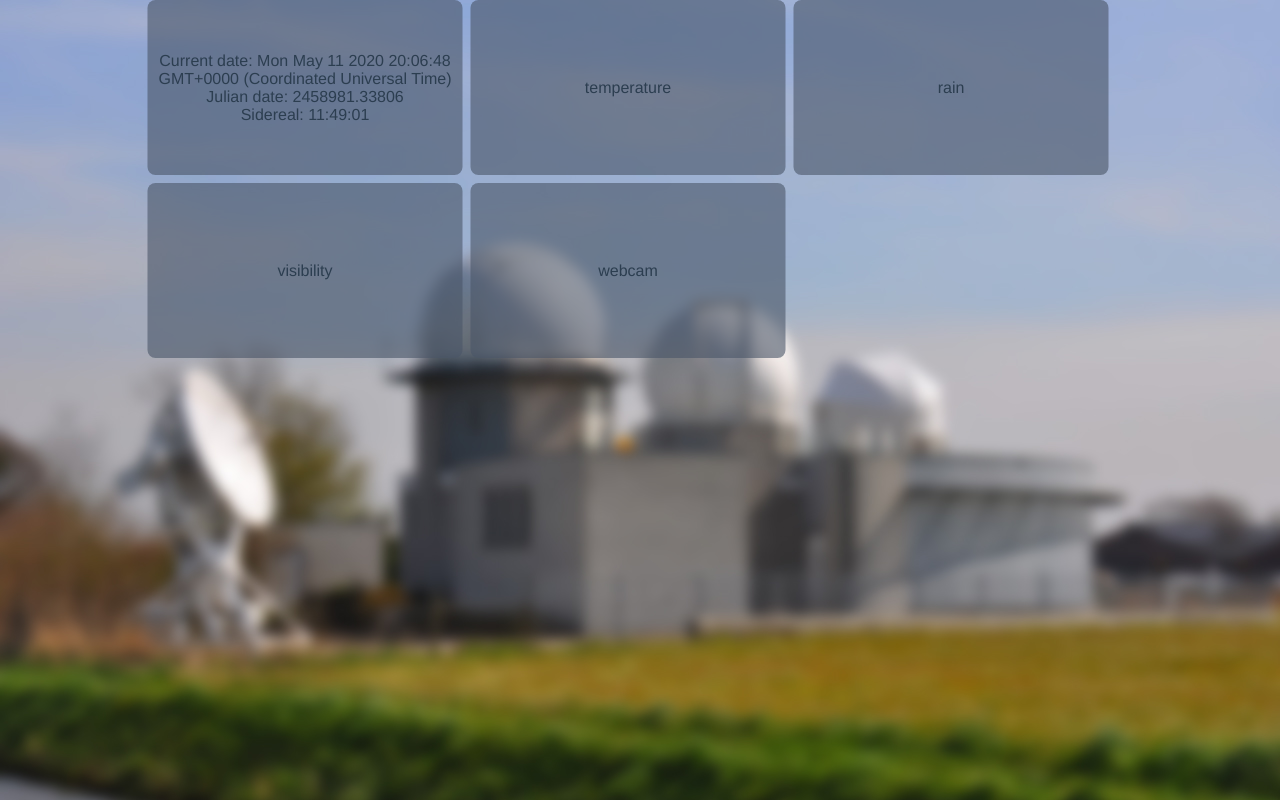
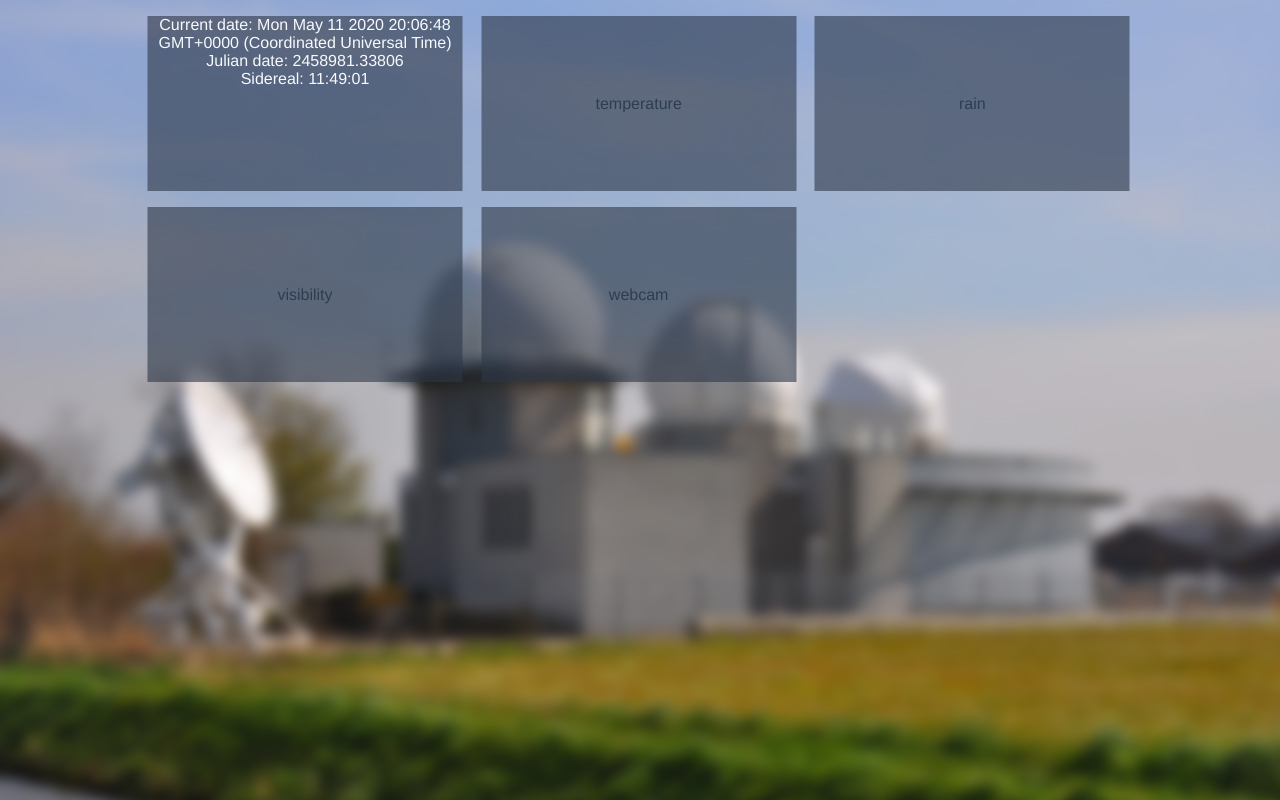
Before and after one commit to zwik/instrumentenplatform-client, a Vue app: page / in a window 1280 px wide. Built offline with nearby package versions, Linux system fonts and the light colour scheme.

Commit message:
Fix spacing and colors

```diff
--- a/src/components/StatDashboard.vue
+++ b/src/components/StatDashboard.vue
@@ -26,7 +26,9 @@ export default {
   @apply flex;
   @apply flex-row;
   @apply flex-wrap;
+  @apply grid;
   @apply grid-cols-3;
-  @apply gap-2;
+  @apply gap-4;
+  @apply mt-4;
 }
 </style>
--- a/src/components/StatPanel.vue
+++ b/src/components/StatPanel.vue
@@ -17,9 +17,8 @@ export default {
   @apply flex;
   @apply items-center;
   @apply justify-center;
-  @apply bg-gray-700;
+  @apply bg-gray-800;
   @apply bg-opacity-60;
-  @apply rounded-lg;
   min-width: 315px;
   max-width: 315px;
   height: 175px;
--- a/src/components/widgets/DateWidget.vue
+++ b/src/components/widgets/DateWidget.vue
@@ -1,8 +1,10 @@
 <template>
   <div class="date-widget">
-    Current date: {{ currentDate }} <br />
-    Julian date: {{ currentJulian.toFixed(5) }} <br />
-    Sidereal: {{ currentSidereal }}
+    <div class="inner">
+      Current date: {{ currentDate }} <br />
+      Julian date: {{ currentJulian.toFixed(5) }} <br />
+      Sidereal: {{ currentSidereal }}
+    </div>
   </div>
 </template>
 
@@ -83,11 +85,16 @@ export default {
   @apply flex;
   @apply items-center;
   @apply justify-center;
-  @apply bg-gray-700;
+  @apply bg-gray-800;
   @apply bg-opacity-60;
-  @apply rounded-lg;
   min-width: 315px;
   max-width: 315px;
   height: 175px;
 }
+
+.inner {
+  @apply text-gray-100;
+  width: 100%;
+  height: 100%
+}
 </style>
```
